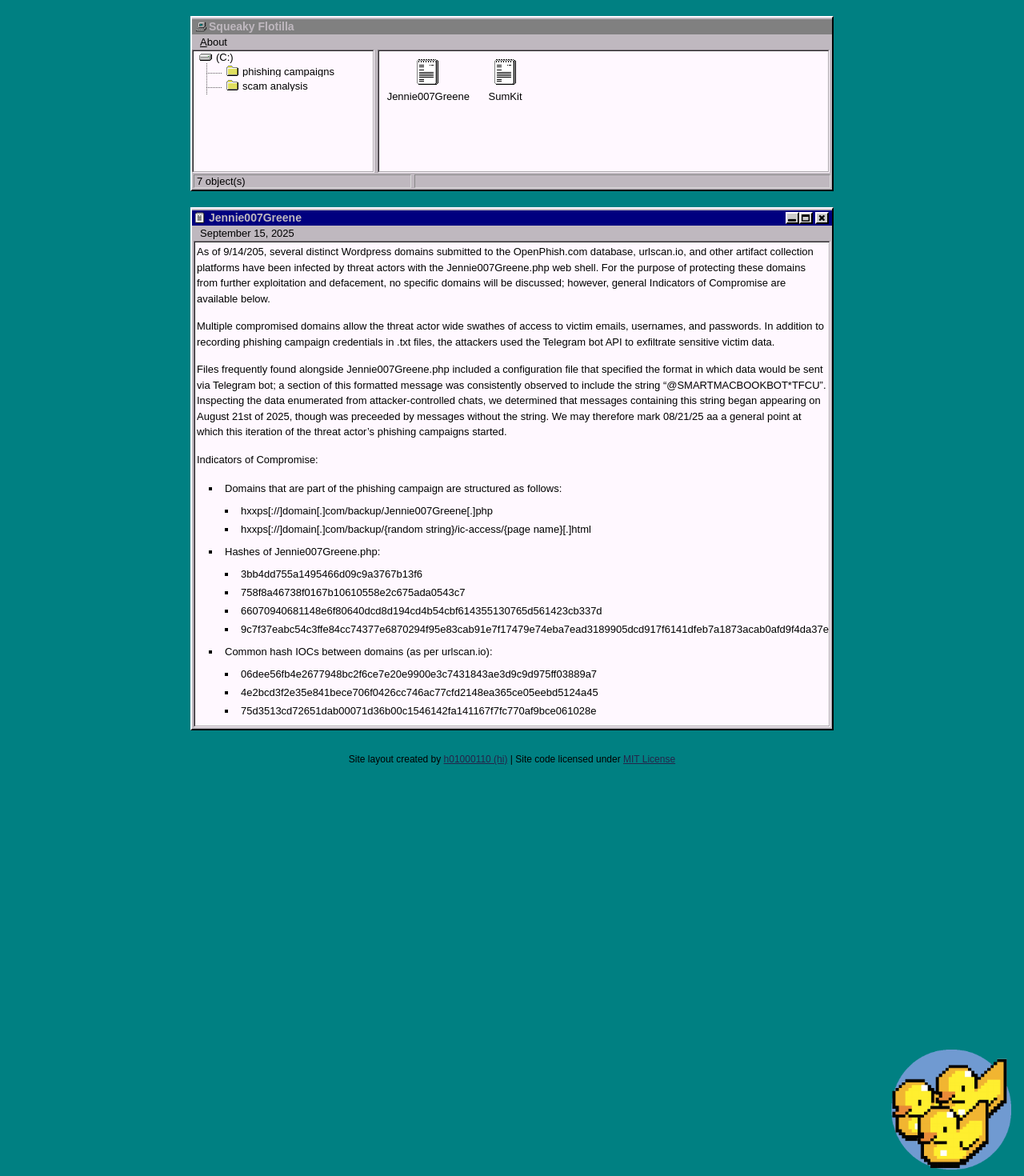
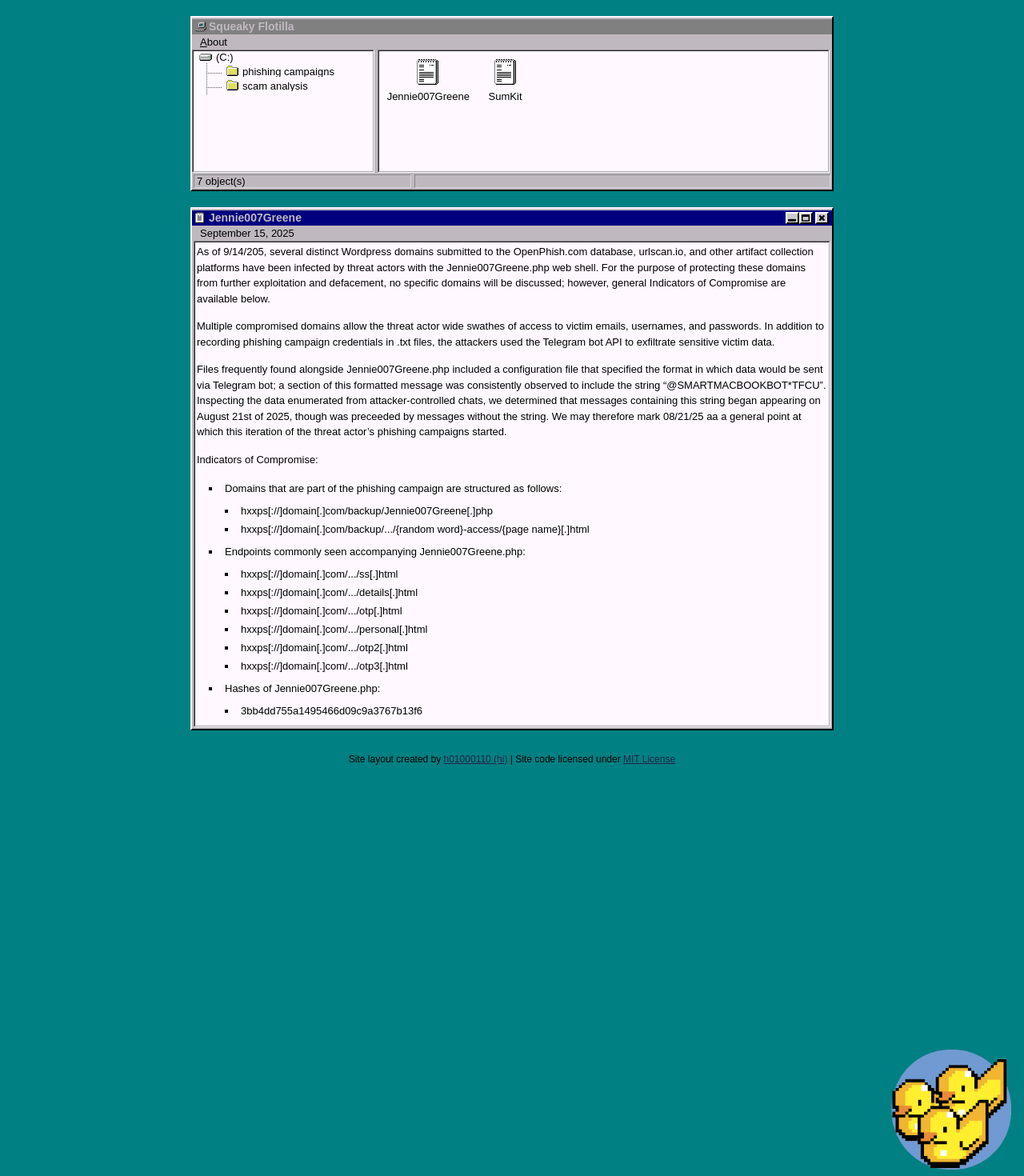
Before and after one commit to scattered-gonk/scattered-gonk.github.io, a Jekyll site: the page built from _posts/2025-15-09-Jennie007Greene.md, in a window 1280 px wide. Shown: the whole page at 80% size. Built offline with Jekyll 4.4.1, drawn with Linux system fonts in a browser that asks for light colours.

Commit message:
Updated IOCs

```diff
--- a/_posts/2025-15-09-Jennie007Greene.md
+++ b/_posts/2025-15-09-Jennie007Greene.md
@@ -18,9 +18,18 @@
     <li>Domains that are part of the phishing campaign are structured as follows:
         <ul>
             <li>hxxps[://]domain[.]com/backup/Jennie007Greene[.]php </li>
-            <li>hxxps[://]domain[.]com/backup/{random string}/ic-access/{page name}[.]html</li>
+            <li>hxxps[://]domain[.]com/backup/.../{random word}-access/{page name}[.]html</li>
         </ul>
     </li>
+    <li> Endpoints commonly seen accompanying Jennie007Greene.php:
+        <ul>
+            <li>hxxps[://]domain[.]com/.../ss[.]html</li>
+            <li>hxxps[://]domain[.]com/.../details[.]html</li>
+            <li>hxxps[://]domain[.]com/.../otp[.]html</li>
+            <li>hxxps[://]domain[.]com/.../personal[.]html</li>
+            <li>hxxps[://]domain[.]com/.../otp2[.]html</li>
+            <li>hxxps[://]domain[.]com/.../otp3[.]html</li>
+        </ul>
     <li> Hashes of Jennie007Greene.php:
         <ul>
             <li>3bb4dd755a1495466d09c9a3767b13f6</li>
```
